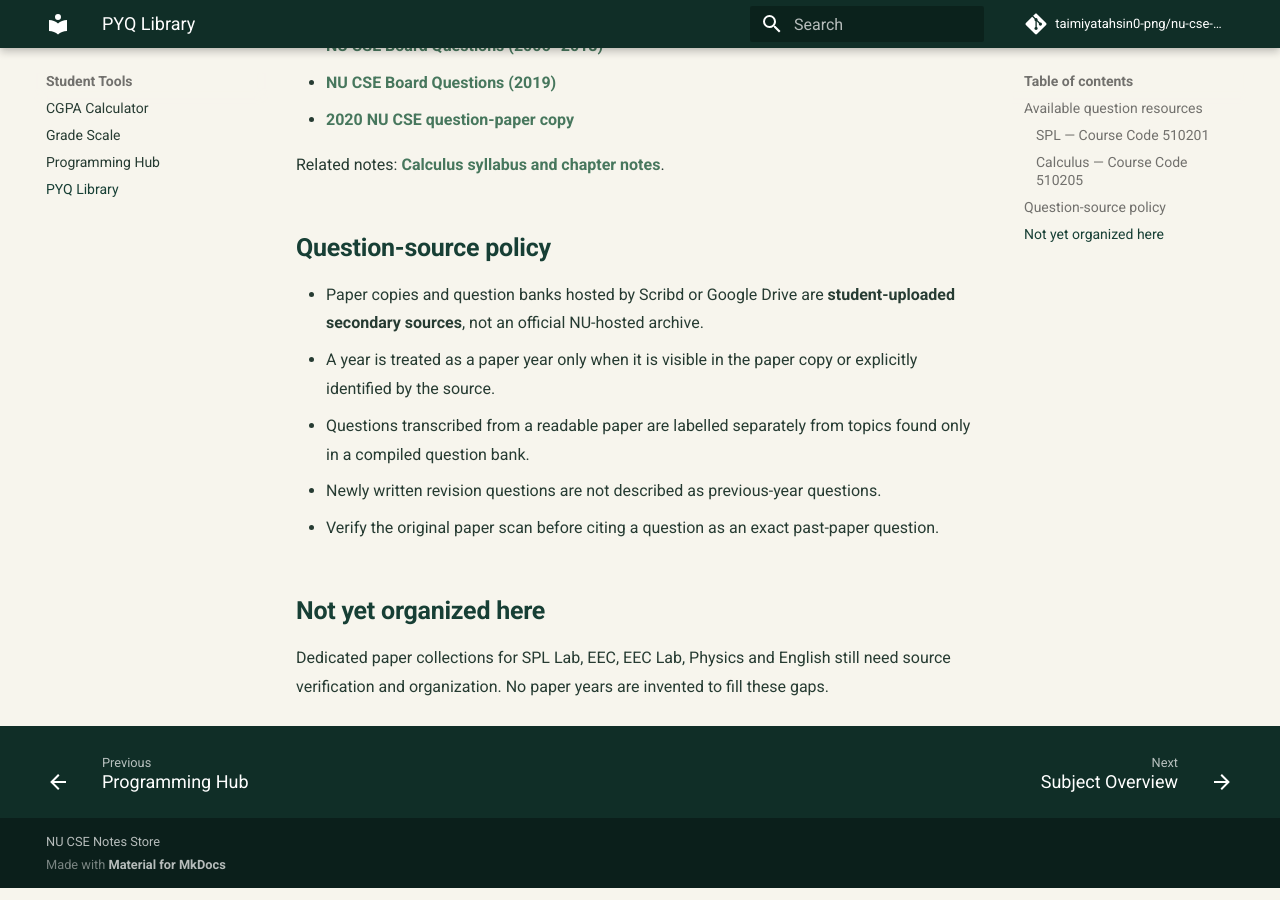
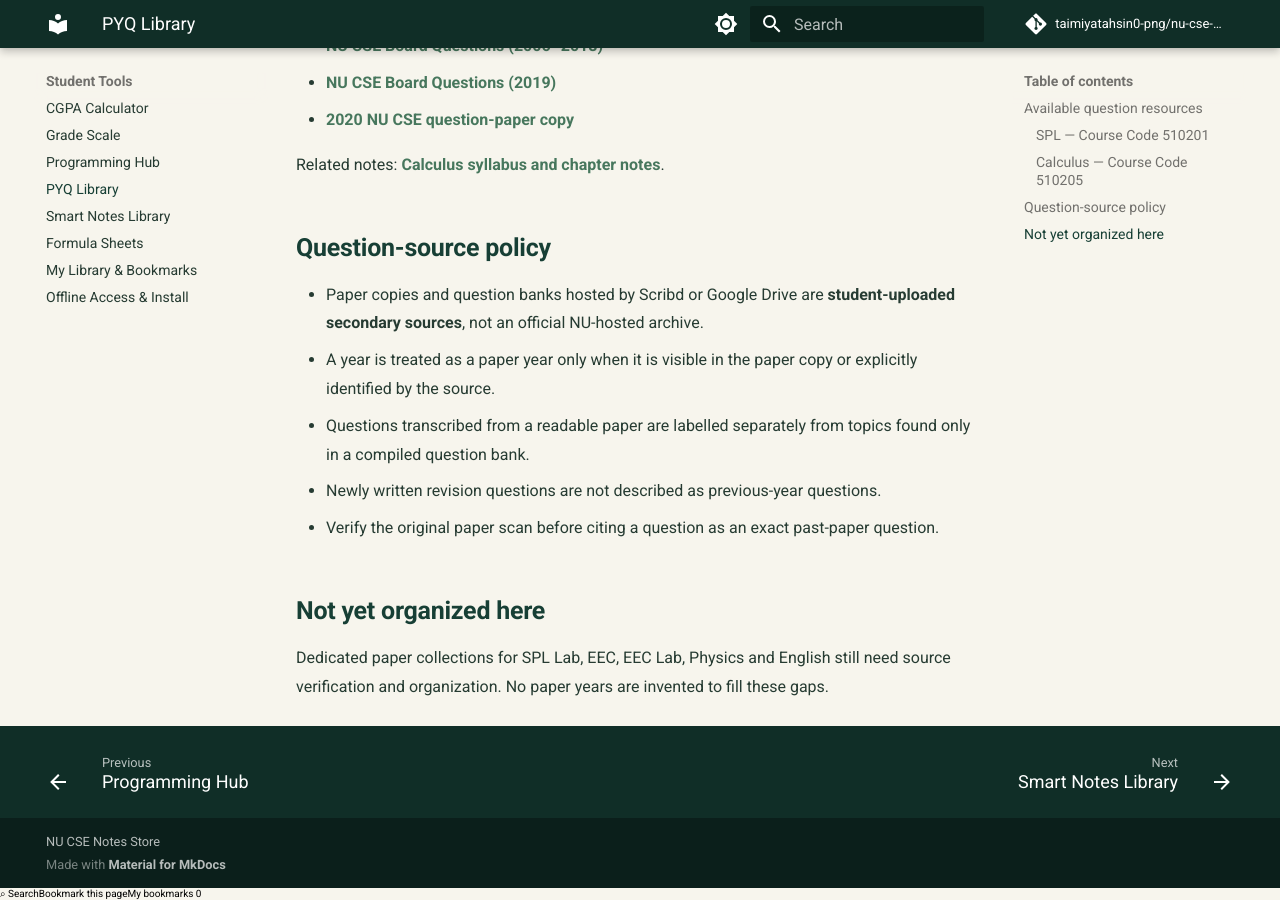
Before and after one commit to taimiyatahsin0-png/nu-cse-notes-store, an MkDocs documentation site: the page built from docs/tools/pyq-library.md, in a window 1280 px wide and 900 px high, scrolled down 809 px. Built offline with MkDocs 1.6.1 and Material for MkDocs 9.7.7, drawn with Linux system fonts in a browser that asks for light colours; comment, search, counter and statistics services are not loaded.

Commit message:
Configure site tools, palette toggle and advanced scripts

```diff
--- a/mkdocs.yml
+++ b/mkdocs.yml
@@ -11,6 +11,15 @@ theme:
     - scheme: default
       primary: green
       accent: teal
+      toggle:
+        icon: material/brightness-7
+        name: Switch to dark mode
+    - scheme: slate
+      primary: green
+      accent: teal
+      toggle:
+        icon: material/brightness-4
+        name: Switch to light mode
   features:
     - navigation.tabs
     - navigation.sections
@@ -31,6 +40,10 @@ nav:
       - Grade Scale: tools/grade-scale.md
       - Programming Hub: tools/programming-hub.md
       - PYQ Library: tools/pyq-library.md
+      - Smart Notes Library: tools/notes-library.md
+      - Formula Sheets: tools/formula-sheets.md
+      - My Library & Bookmarks: tools/bookmarks.md
+      - Offline Access & Install: offline.md
   - First Semester:
       - SPL (510201):
           - Subject Overview: subjects/spl/index.md
@@ -58,6 +71,8 @@ markdown_extensions:
 
 extra_javascript:
   - javascripts/cgpa-calculator.js
+  - javascripts/cgpa-advanced.js
+  - javascripts/site-features.js
   - javascripts/mathjax.js
   - https://cdn.jsdelivr.net/npm/mathjax@3/es5/tex-mml-chtml.js
 
```
